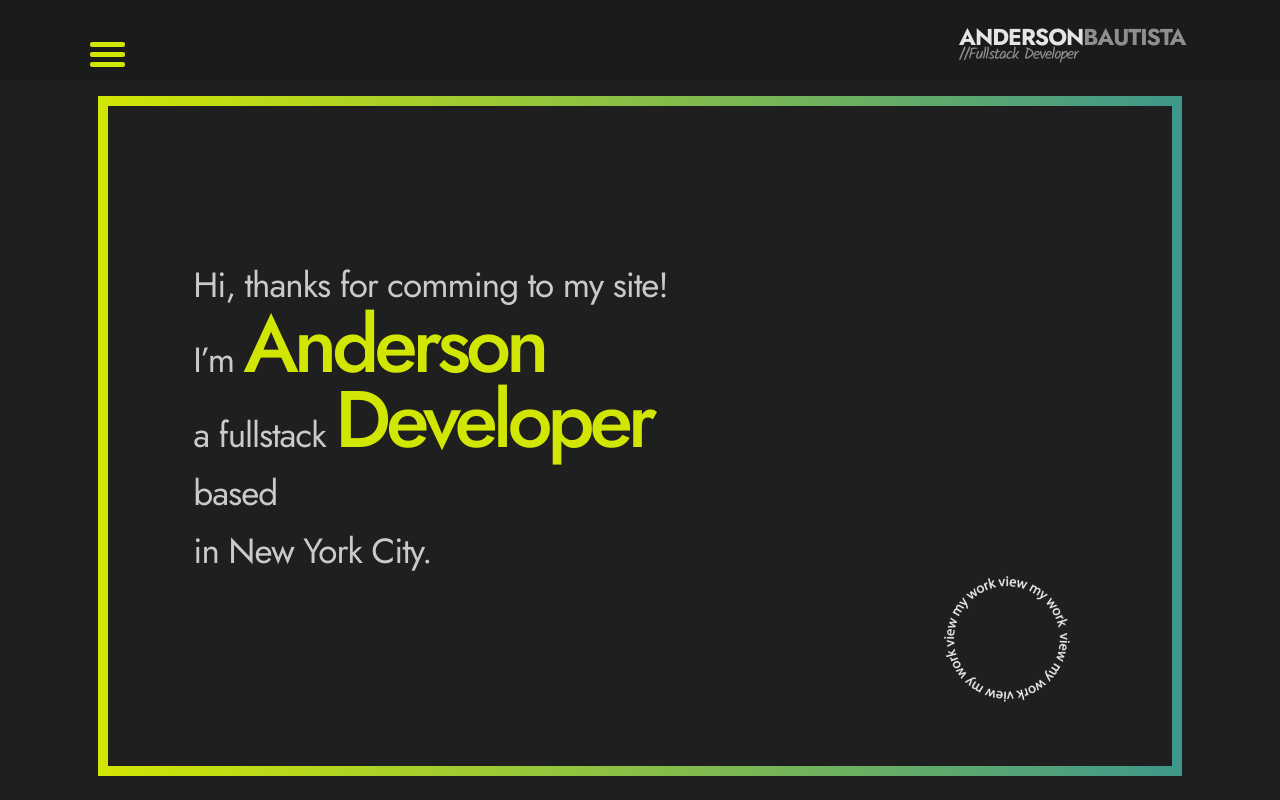
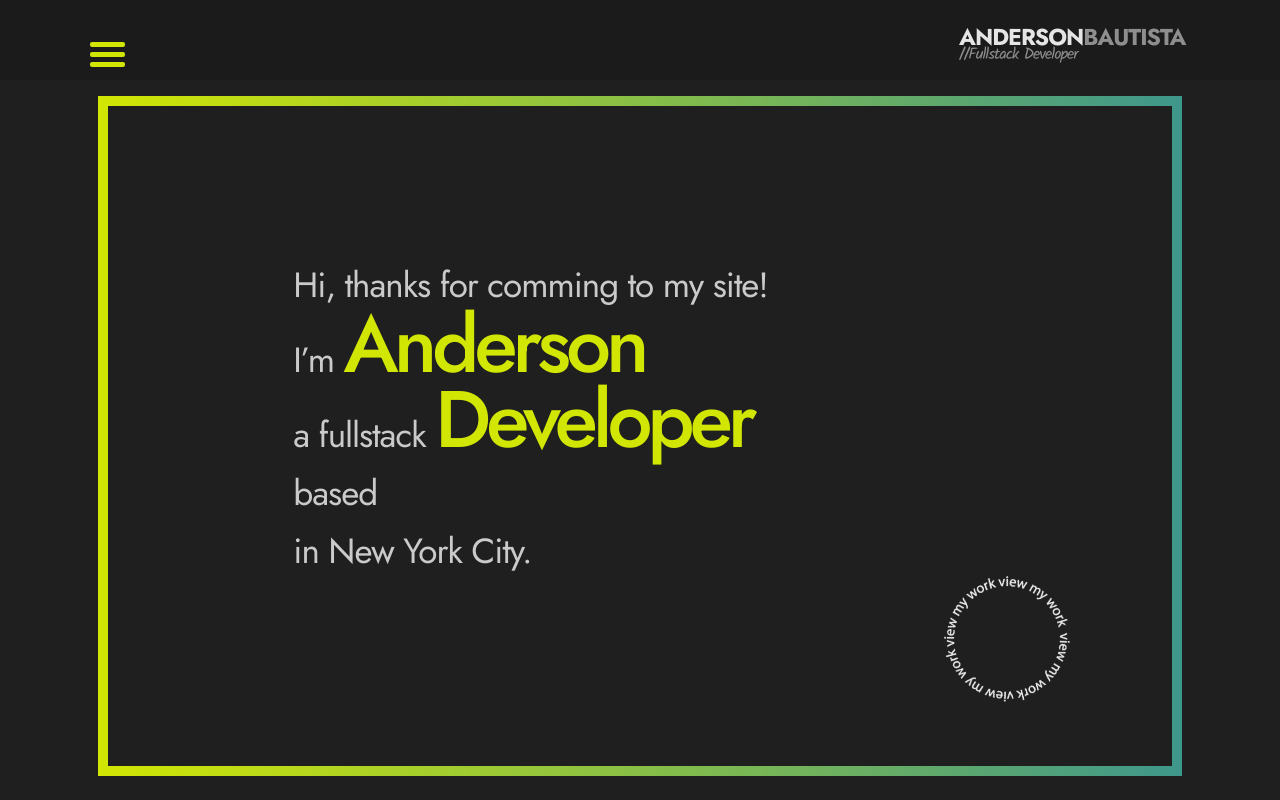
Before and after one commit to AndersBau/portfolio, a React (Create React App) app: page / in a window 1280 px wide. Shown: the top 800 px of the page. Built offline with nearby package versions, Linux system fonts and the light colour scheme; a web font is replaced by a local one.

Commit message:
adding some animations

```diff
--- a/src/components/Home.js
+++ b/src/components/Home.js
@@ -1,19 +1,23 @@
-import React, { useEffect } from "react";
+import React, { useEffect, useRef } from "react";
 import { HashLink as Link } from "react-router-hash-link";
 import { gsap } from "gsap";
 import BottonContact from "./BottonContact";
 import WorkListHome from "./WorkListHome";
 const Home = () => {
-    const mainText = React.createRef();
-
+    const introBox = useRef();
+    const q = gsap.utils.selector(introBox);
+    const tl = useRef();
     useEffect(() => {
-        gsap.to(mainText.current, {color: "#8c0", duration: 2})
-    }, [mainText])
+        tl.current = gsap.timeline()
+        .to(q('h2'), {
+          x: 100
+        });
+    }, []);
   return (
     <div className="home-page-wrapper">
       <section id="intro">
         <div className="mainBox gradient">
-          <div className="mainBox-inside" ref={mainText}>
+          <div className="mainBox-inside" ref={introBox}>
             <h2 className="mainBox-intro" >
               Hi, thanks for comming to my site! <br />
               I’m <span>Anderson</span>
```
